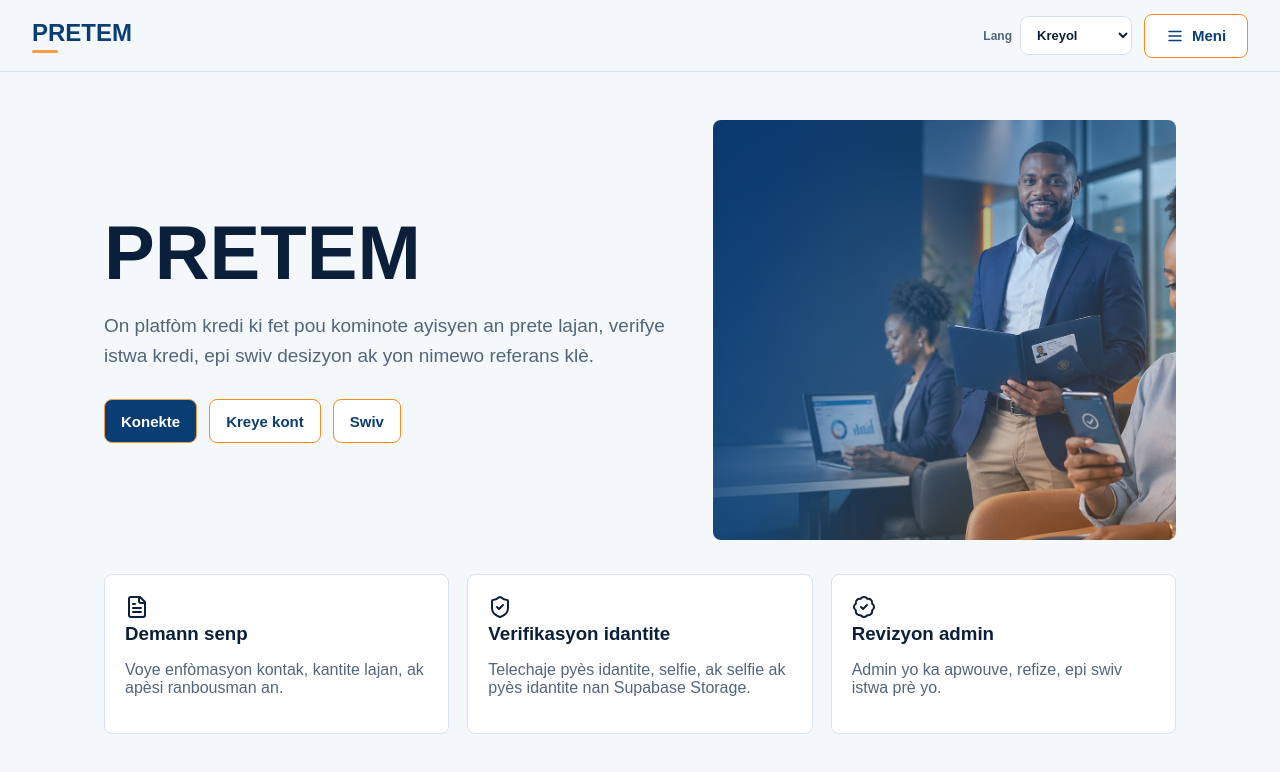
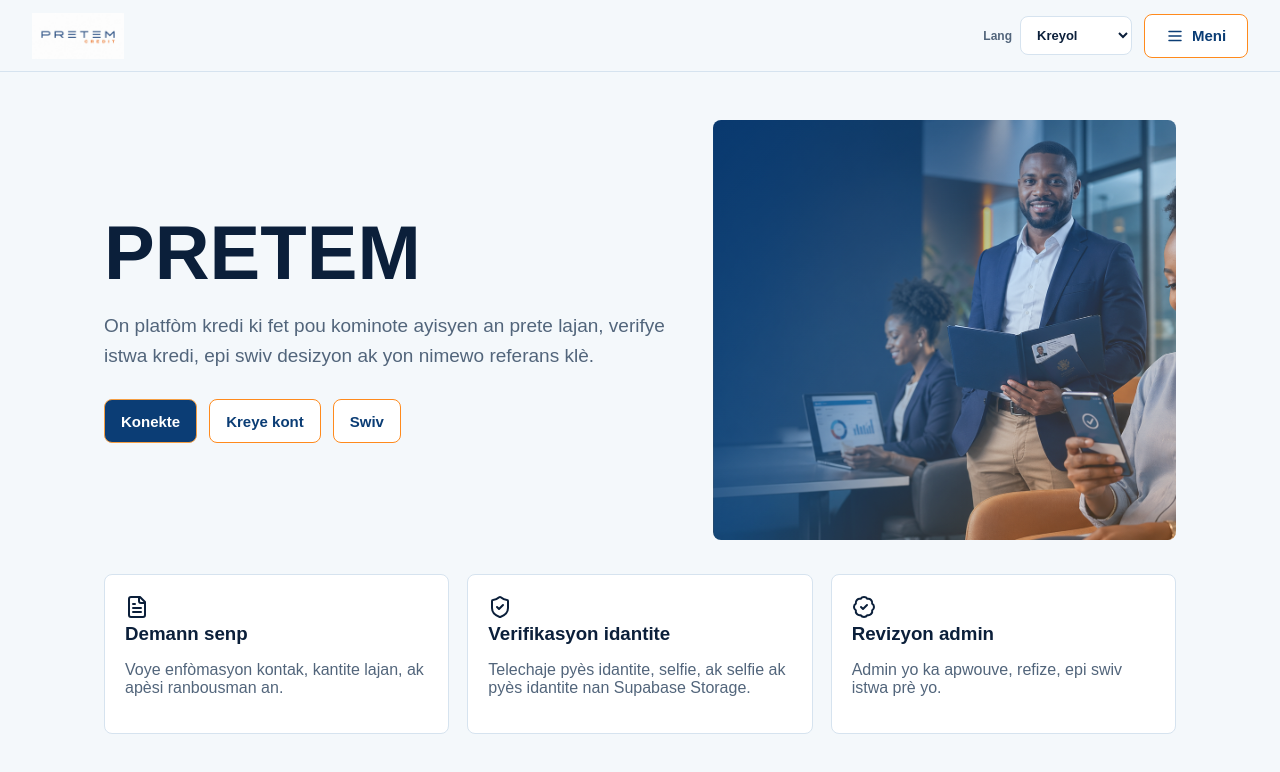
Before and after one commit to slormierparalelgroup-arch/pretem, a Next.js app: page / in a window 1280 px wide. Shown: the top 772 px of the page. Built offline with nearby package versions, Linux system fonts and the light colour scheme.

Commit message:
Add PRETEM logo to header

```diff
--- a/app/globals.css
+++ b/app/globals.css
@@ -48,21 +48,19 @@
 }
 
 .brand {
+  align-items: center;
   color: var(--accent);
+  display: inline-flex;
   font-size: 24px;
   font-weight: 800;
   letter-spacing: 0;
-  position: relative;
 }
 
-.brand::after {
-  background: var(--accent-2);
-  border-radius: 999px;
-  content: "";
+.brand img {
   display: block;
-  height: 3px;
-  margin-top: 3px;
-  width: 26px;
+  height: 46px;
+  object-fit: contain;
+  width: auto;
 }
 
 .header-actions {
--- a/app/layout.tsx
+++ b/app/layout.tsx
@@ -18,7 +18,7 @@
               body{margin:0;background:#f4f8fb;color:#0b1f3a;font-family:Arial,Helvetica,sans-serif}
               a{color:inherit;text-decoration:none}
               .site-header{align-items:center;background:rgba(244,248,251,.96);border-bottom:1px solid #d6e3ef;display:flex;gap:20px;justify-content:space-between;padding:18px 32px;position:sticky;top:0;z-index:10}
-              .brand{color:#0b3d75;font-size:24px;font-weight:800}
+              .brand{align-items:center;color:#0b3d75;display:inline-flex;font-size:24px;font-weight:800}.brand img{display:block;height:46px;object-fit:contain;width:auto}
               .header-actions{align-items:center;display:flex;gap:12px}
               .language-select{align-items:center;display:flex;gap:8px;width:auto}
               .menu-wrapper{position:relative}.menu-button{gap:8px;min-width:104px}.menu-panel{background:#fff;border:1px solid #d6e3ef;border-radius:8px;box-shadow:0 18px 42px rgba(11,31,58,.14);display:grid;font-size:15px;font-weight:800;gap:4px;min-width:210px;padding:8px;position:absolute;right:0;top:calc(100% + 10px);z-index:20}.menu-panel a{border-radius:6px;padding:11px 12px}
--- a/components/Header.tsx
+++ b/components/Header.tsx
@@ -1,6 +1,7 @@
 "use client";
 
 import { Menu, X } from "lucide-react";
+import Image from "next/image";
 import Link from "next/link";
 import { useState } from "react";
 import { LanguageSelect, useLanguage } from "@/components/LanguageProvider";
@@ -12,7 +13,7 @@
   return (
     <header className="site-header">
       <Link className="brand" href="/">
-        PRETEM
+        <Image alt="PRETEM Credit" height={46} priority src="/images/pretem-logo.jpeg" width={190} />
       </Link>
       <div className="header-actions">
         <LanguageSelect />
```
Also changed, not shown: public/images/pretem-logo.jpeg (added).
